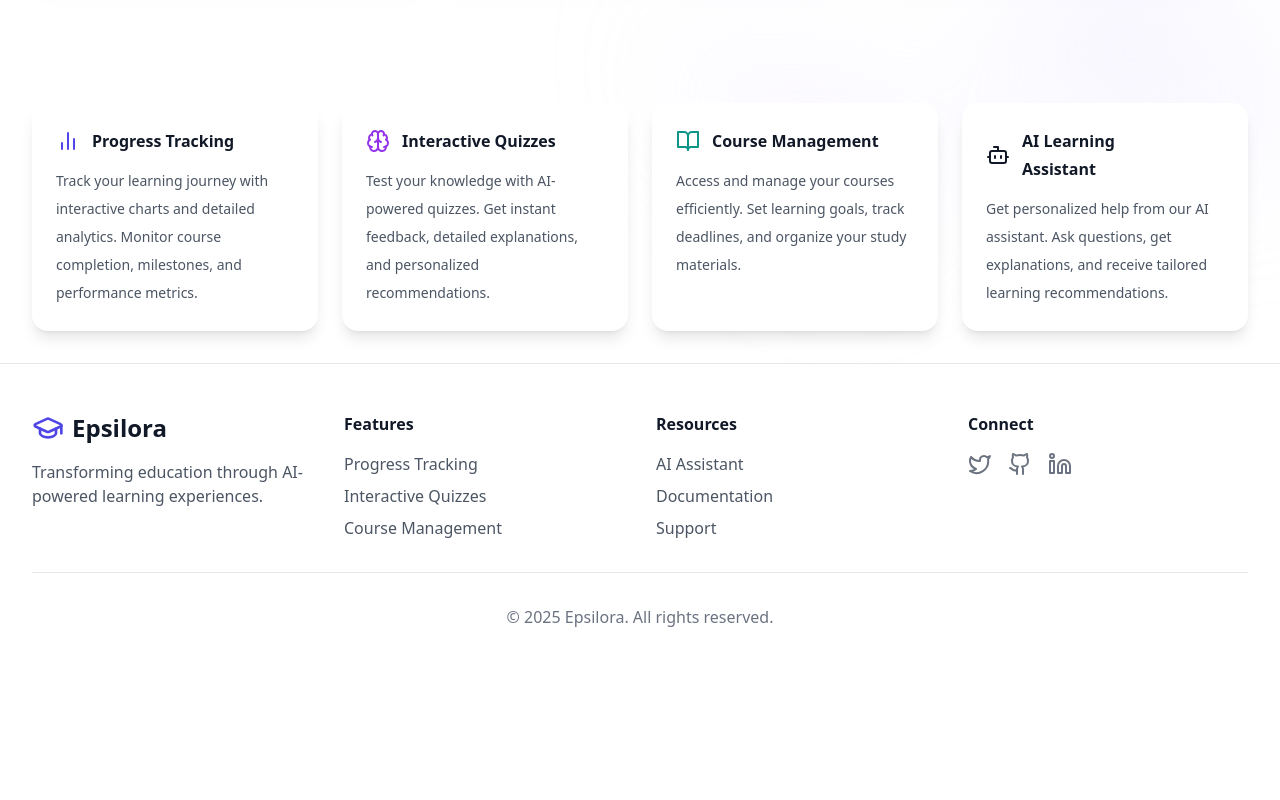
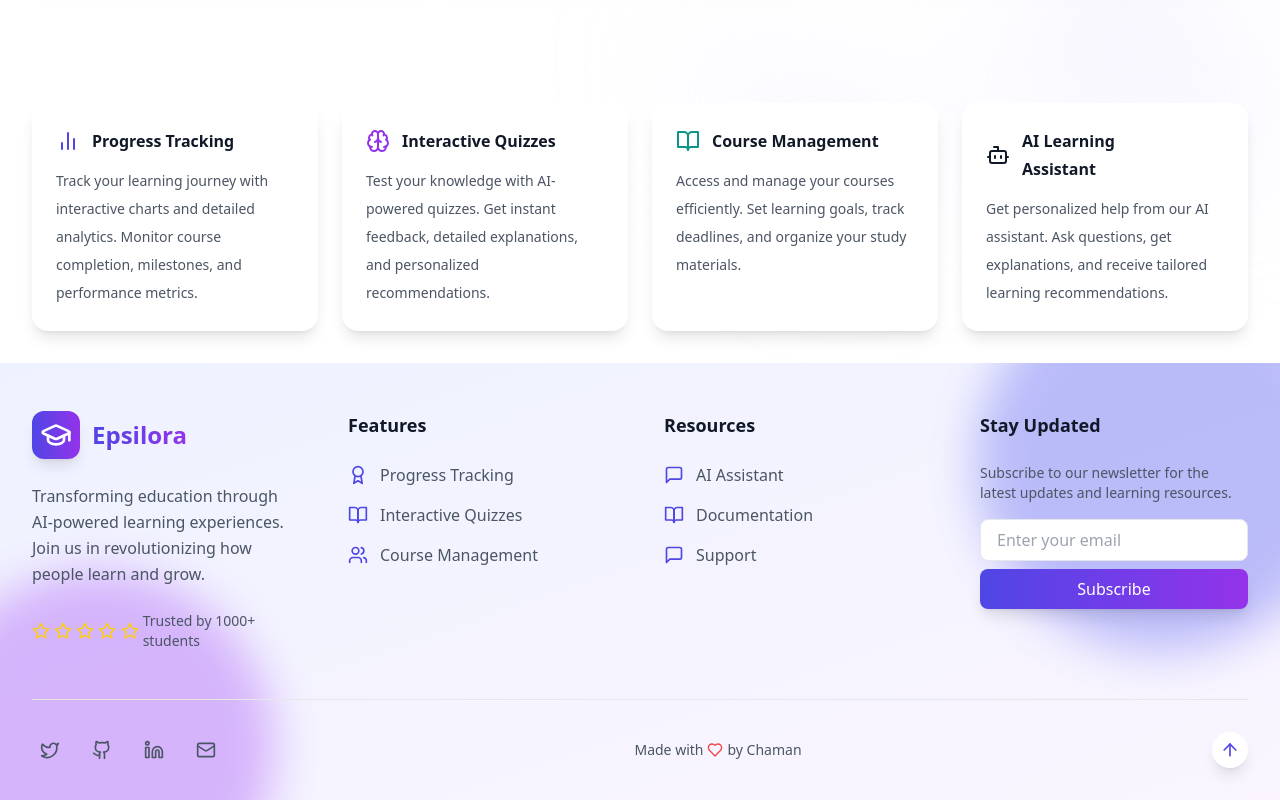
Before and after one commit to chaman2003/Epsilora-AI, a React (Vite) app: page / in a window 1280 px wide. Shown: the part 707-1507 px from the top of the page. Before the commit the page ends 1384 px from the top, so only its background shows below. Built offline with nearby package versions, Linux system fonts and the light colour scheme.

Commit message:
feat: Enhanced footer with interactive elements and modern design

```diff
--- a/src/components/common/Footer.tsx
+++ b/src/components/common/Footer.tsx
@@ -1,122 +1,247 @@
-import React from 'react';
+import React, { useState } from 'react';
 import { Link } from 'react-router-dom';
-import { GraduationCap, Github, Twitter, Linkedin } from 'lucide-react';
+import {
+  GraduationCap,
+  Github,
+  Twitter,
+  Linkedin,
+  Mail,
+  Heart,
+  ArrowUp,
+  BookOpen,
+  MessageSquare,
+  Award,
+  Users,
+  Star
+} from 'lucide-react';
 import { themeConfig } from '../../config/theme';
 
 const Footer = () => {
+  const [isNewsletterSubmitted, setIsNewsletterSubmitted] = useState(false);
+
+  const scrollToTop = () => {
+    window.scrollTo({ top: 0, behavior: 'smooth' });
+  };
+
+  const handleNewsletterSubmit = (e: React.FormEvent) => {
+    e.preventDefault();
+    setIsNewsletterSubmitted(true);
+    // Add newsletter subscription logic here
+  };
+
   return (
-    <footer className={`bg-${themeConfig.colors.background.light} dark:bg-${themeConfig.colors.background.dark} border-t border-${themeConfig.colors.border.light} dark:border-${themeConfig.colors.border.dark}`}>
-      <div className="max-w-7xl mx-auto py-12 px-4 sm:px-6 lg:px-8">
-        <div className="grid grid-cols-1 md:grid-cols-4 gap-8">
-          <div className="space-y-4">
-            <Link to="/" className="flex items-center">
-              <GraduationCap className={`h-8 w-8 text-${themeConfig.colors.primary.light} dark:text-${themeConfig.colors.primary.dark}`} />
-              <span className={`ml-2 text-2xl font-bold text-${themeConfig.colors.text.primary.light} dark:text-${themeConfig.colors.text.primary.dark}`}>
+    <footer className="relative bg-gradient-to-br from-indigo-50 to-purple-50 dark:from-gray-900 dark:to-gray-800">
+      {/* Decorative Elements */}
+      <div className="absolute inset-0 overflow-hidden pointer-events-none opacity-40">
+        <div className="absolute -top-24 -right-20 w-96 h-96 bg-indigo-500 rounded-full mix-blend-multiply filter blur-xl animate-blob" />
+        <div className="absolute -bottom-32 -left-20 w-96 h-96 bg-purple-500 rounded-full mix-blend-multiply filter blur-xl animate-blob animation-delay-2000" />
+      </div>
+
+      {/* Main Content */}
+      <div className="relative max-w-7xl mx-auto pt-12 pb-8 px-4 sm:px-6 lg:px-8">
+        <div className="grid grid-cols-1 md:grid-cols-4 gap-12 mb-12">
+          {/* Brand Section */}
+          <div className="space-y-6">
+            <Link
+              to="/"
+              className="group flex items-center transform hover:scale-105 transition-transform duration-300"
+            >
+              <div className="p-2 bg-gradient-to-r from-indigo-600 to-purple-600 rounded-xl shadow-lg">
+                <GraduationCap className="h-8 w-8 text-white" />
+              </div>
+              <span className="ml-3 text-2xl font-bold bg-gradient-to-r from-indigo-600 to-purple-600 bg-clip-text text-transparent">
                 Epsilora
               </span>
             </Link>
-            <p className={`text-${themeConfig.colors.text.secondary.light} dark:text-${themeConfig.colors.text.secondary.dark}`}>
-              Transforming education through AI-powered learning experiences.
+            <p className="text-gray-600 dark:text-gray-300 leading-relaxed">
+              Transforming education through AI-powered learning experiences. Join us in revolutionizing how people learn and grow.
             </p>
+            <div className="flex items-center space-x-1">
+              <Star className="w-5 h-5 text-yellow-400" />
+              <Star className="w-5 h-5 text-yellow-400" />
+              <Star className="w-5 h-5 text-yellow-400" />
+              <Star className="w-5 h-5 text-yellow-400" />
+              <Star className="w-5 h-5 text-yellow-400" />
+              <span className="ml-2 text-sm text-gray-600 dark:text-gray-300">
+                Trusted by 1000+ students
+              </span>
+            </div>
           </div>
 
-          <div>
-            <h3 className={`font-semibold text-${themeConfig.colors.text.primary.light} dark:text-${themeConfig.colors.text.primary.dark} mb-4`}>Features</h3>
-            <ul className="space-y-2">
+          {/* Features Section */}
+          <div className="space-y-6">
+            <h3 className="text-lg font-semibold text-gray-900 dark:text-white">Features</h3>
+            <ul className="space-y-4">
               <li>
                 <Link
                   to="/progress"
-                  className={`text-${themeConfig.colors.text.secondary.light} dark:text-${themeConfig.colors.text.secondary.dark} hover:text-${themeConfig.colors.primary.light} dark:hover:text-${themeConfig.colors.primary.dark} transition-colors duration-300`}
+                  className="group flex items-center text-gray-600 dark:text-gray-300 hover:text-indigo-600 dark:hover:text-indigo-400 transition-colors duration-300"
                 >
-                  Progress Tracking
+                  <Award className="w-5 h-5 mr-3 text-indigo-600 dark:text-indigo-400 group-hover:scale-110 transition-transform duration-300" />
+                  <span>Progress Tracking</span>
                 </Link>
               </li>
               <li>
                 <Link
                   to="/quiz"
-                  className={`text-${themeConfig.colors.text.secondary.light} dark:text-${themeConfig.colors.text.secondary.dark} hover:text-${themeConfig.colors.primary.light} dark:hover:text-${themeConfig.colors.primary.dark} transition-colors duration-300`}
+                  className="group flex items-center text-gray-600 dark:text-gray-300 hover:text-indigo-600 dark:hover:text-indigo-400 transition-colors duration-300"
                 >
-                  Interactive Quizzes
+                  <BookOpen className="w-5 h-5 mr-3 text-indigo-600 dark:text-indigo-400 group-hover:scale-110 transition-transform duration-300" />
+                  <span>Interactive Quizzes</span>
                 </Link>
               </li>
               <li>
                 <Link
                   to="/courses"
-                  className={`text-${themeConfig.colors.text.secondary.light} dark:text-${themeConfig.colors.text.secondary.dark} hover:text-${themeConfig.colors.primary.light} dark:hover:text-${themeConfig.colors.primary.dark} transition-colors duration-300`}
+                  className="group flex items-center text-gray-600 dark:text-gray-300 hover:text-indigo-600 dark:hover:text-indigo-400 transition-colors duration-300"
                 >
-                  Course Management
+                  <Users className="w-5 h-5 mr-3 text-indigo-600 dark:text-indigo-400 group-hover:scale-110 transition-transform duration-300" />
+                  <span>Course Management</span>
                 </Link>
               </li>
             </ul>
           </div>
 
-          <div>
-            <h3 className={`font-semibold text-${themeConfig.colors.text.primary.light} dark:text-${themeConfig.colors.text.primary.dark} mb-4`}>Resources</h3>
-            <ul className="space-y-2">
+          {/* Resources Section */}
+          <div className="space-y-6">
+            <h3 className="text-lg font-semibold text-gray-900 dark:text-white">Resources</h3>
+            <ul className="space-y-4">
               <li>
                 <Link
                   to="/ai-assist"
-                  className={`text-${themeConfig.colors.text.secondary.light} dark:text-${themeConfig.colors.text.secondary.dark} hover:text-${themeConfig.colors.primary.light} dark:hover:text-${themeConfig.colors.primary.dark} transition-colors duration-300`}
+                  className="group flex items-center text-gray-600 dark:text-gray-300 hover:text-indigo-600 dark:hover:text-indigo-400 transition-colors duration-300"
                 >
-                  AI Assistant
+                  <MessageSquare className="w-5 h-5 mr-3 text-indigo-600 dark:text-indigo-400 group-hover:scale-110 transition-transform duration-300" />
+                  <span>AI Assistant</span>
                 </Link>
               </li>
               <li>
                 <Link
                   to="/documentation"
-                  className={`text-${themeConfig.colors.text.secondary.light} dark:text-${themeConfig.colors.text.secondary.dark} hover:text-${themeConfig.colors.primary.light} dark:hover:text-${themeConfig.colors.primary.dark} transition-colors duration-300`}
+                  className="group flex items-center text-gray-600 dark:text-gray-300 hover:text-indigo-600 dark:hover:text-indigo-400 transition-colors duration-300"
                 >
-                  Documentation
+                  <BookOpen className="w-5 h-5 mr-3 text-indigo-600 dark:text-indigo-400 group-hover:scale-110 transition-transform duration-300" />
+                  <span>Documentation</span>
                 </Link>
               </li>
               <li>
                 <Link
                   to="/support"
-                  className={`text-${themeConfig.colors.text.secondary.light} dark:text-${themeConfig.colors.text.secondary.dark} hover:text-${themeConfig.colors.primary.light} dark:hover:text-${themeConfig.colors.primary.dark} transition-colors duration-300`}
+                  className="group flex items-center text-gray-600 dark:text-gray-300 hover:text-indigo-600 dark:hover:text-indigo-400 transition-colors duration-300"
                 >
-                  Support
+                  <MessageSquare className="w-5 h-5 mr-3 text-indigo-600 dark:text-indigo-400 group-hover:scale-110 transition-transform duration-300" />
+                  <span>Support</span>
                 </Link>
               </li>
             </ul>
           </div>
 
-          <div>
-            <h3 className={`font-semibold text-${themeConfig.colors.text.primary.light} dark:text-${themeConfig.colors.text.primary.dark} mb-4`}>Connect</h3>
-            <div className="flex space-x-4">
+          {/* Newsletter Section */}
+          <div className="space-y-6">
+            <h3 className="text-lg font-semibold text-gray-900 dark:text-white">Stay Updated</h3>
+            {!isNewsletterSubmitted ? (
+              <form onSubmit={handleNewsletterSubmit} className="space-y-4">
+                <p className="text-sm text-gray-600 dark:text-gray-300">
+                  Subscribe to our newsletter for the latest updates and learning resources.
+                </p>
+                <div className="flex flex-col space-y-2">
+                  <input
+                    type="email"
+                    placeholder="Enter your email"
+                    className="px-4 py-2 rounded-lg bg-white dark:bg-gray-700 border border-gray-200 dark:border-gray-600 focus:ring-2 focus:ring-indigo-500 focus:border-transparent transition-all duration-300"
+                    required
+                  />
+                  <button
+                    type="submit"
+                    className="px-4 py-2 bg-gradient-to-r from-indigo-600 to-purple-600 text-white rounded-lg hover:from-indigo-700 hover:to-purple-700 transform hover:scale-105 transition-all duration-300 shadow-lg"
+                  >
+                    Subscribe
+                  </button>
+                </div>
+              </form>
+            ) : (
+              <div className="bg-green-50 dark:bg-green-900/20 p-4 rounded-lg">
+                <p className="text-green-600 dark:text-green-400 text-sm">
+                  Thanks for subscribing! Check your email for confirmation.
+                </p>
+              </div>
+            )}
+          </div>
+        </div>
+
+        {/* Bottom Section */}
+        <div className="relative pt-8 mt-12 border-t border-gray-200 dark:border-gray-700">
+          <div className="flex flex-col md:flex-row justify-between items-center space-y-4 md:space-y-0">
+            <div className="flex items-center space-x-4">
               <a
                 href="https://x.com/2003_chaman"
                 target="_blank"
                 rel="noopener noreferrer"
-                className={`text-${themeConfig.colors.text.muted.light} dark:text-${themeConfig.colors.text.muted.dark} hover:text-${themeConfig.colors.primary.light} dark:hover:text-${themeConfig.colors.primary.dark} transition-colors duration-300`}
+                className="p-2 text-gray-600 dark:text-gray-300 hover:text-indigo-600 dark:hover:text-indigo-400 transform hover:scale-110 transition-all duration-300"
               >
-                <Twitter className="h-6 w-6" />
+                <Twitter className="w-5 h-5" />
               </a>
               <a
-                href="https://github.com/chaman2003"
+                href="https://github.com/chaman-ss"
                 target="_blank"
                 rel="noopener noreferrer"
-                className={`text-${themeConfig.colors.text.muted.light} dark:text-${themeConfig.colors.text.muted.dark} hover:text-${themeConfig.colors.primary.light} dark:hover:text-${themeConfig.colors.primary.dark} transition-colors duration-300`}
+                className="p-2 text-gray-600 dark:text-gray-300 hover:text-indigo-600 dark:hover:text-indigo-400 transform hover:scale-110 transition-all duration-300"
               >
-                <Github className="h-6 w-6" />
+                <Github className="w-5 h-5" />
               </a>
               <a
-                href="https://www.linkedin.com/in/chaman2003/"
+                href="https://www.linkedin.com/in/chaman-ss"
                 target="_blank"
                 rel="noopener noreferrer"
-                className={`text-${themeConfig.colors.text.muted.light} dark:text-${themeConfig.colors.text.muted.dark} hover:text-${themeConfig.colors.primary.light} dark:hover:text-${themeConfig.colors.primary.dark} transition-colors duration-300`}
+                className="p-2 text-gray-600 dark:text-gray-300 hover:text-indigo-600 dark:hover:text-indigo-400 transform hover:scale-110 transition-all duration-300"
               >
-                <Linkedin className="h-6 w-6" />
+                <Linkedin className="w-5 h-5" />
+              </a>
+              <a
+                href="mailto:contact@epsilora.com"
+                className="p-2 text-gray-600 dark:text-gray-300 hover:text-indigo-600 dark:hover:text-indigo-400 transform hover:scale-110 transition-all duration-300"
+              >
+                <Mail className="w-5 h-5" />
               </a>
             </div>
+
+            <p className="text-gray-600 dark:text-gray-300 text-sm text-center flex items-center">
+              Made with <Heart className="w-4 h-4 mx-1 text-red-500" /> by Chaman
+            </p>
+
+            <button
+              onClick={scrollToTop}
+              className="p-2 bg-white dark:bg-gray-800 text-indigo-600 dark:text-indigo-400 rounded-full shadow-lg hover:shadow-xl transform hover:scale-110 transition-all duration-300"
+            >
+              <ArrowUp className="w-5 h-5" />
+            </button>
           </div>
         </div>
+      </div>
 
-        <div className="mt-8 pt-8 border-t border-gray-200 dark:border-gray-800">
-          <p className={`text-center text-${themeConfig.colors.text.muted.light} dark:text-${themeConfig.colors.text.muted.dark}`}>
-            &copy; {new Date().getFullYear()} Epsilora. All rights reserved.
-          </p>
-        </div>
-      </div>
+      {/* Add animation keyframes */}
+      <style jsx>{`
+        @keyframes blob {
+          0% {
+            transform: translate(0px, 0px) scale(1);
+          }
+          33% {
+            transform: translate(30px, -50px) scale(1.1);
+          }
+          66% {
+            transform: translate(-20px, 20px) scale(0.9);
+          }
+          100% {
+            transform: translate(0px, 0px) scale(1);
+          }
+        }
+        .animate-blob {
+          animation: blob 7s infinite;
+        }
+        .animation-delay-2000 {
+          animation-delay: 2s;
+        }
+      `}</style>
     </footer>
   );
 };
```
